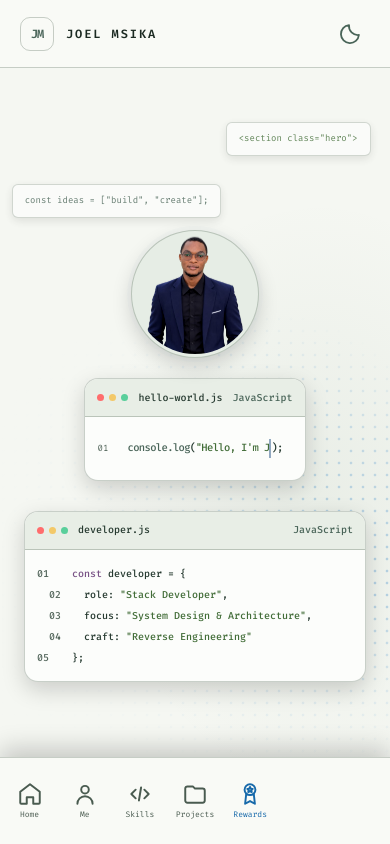
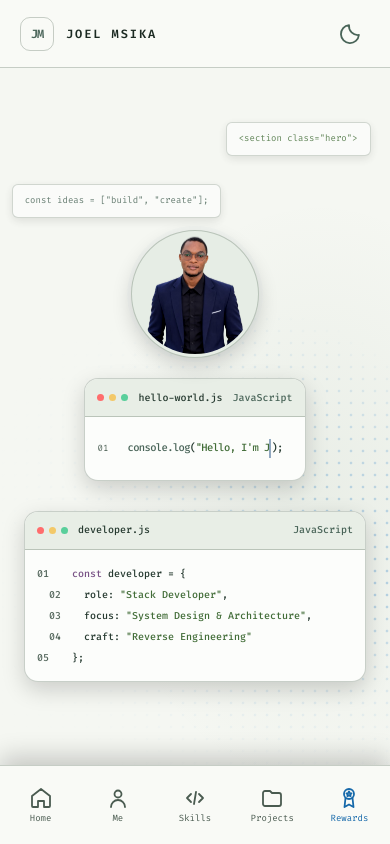
Before and after one commit to joelmsika-pixel/p, a Vue app: page / in a window 390 px wide. Shown: the top 844 px of the page. Built offline with nearby package versions, Linux system fonts and the light colour scheme.

Commit message:
style: update mobile navigation styles by adjusting grid layout and icon sizes in App.vue

```diff
--- a/src/App.vue
+++ b/src/App.vue
@@ -342,14 +342,14 @@ onBeforeUnmount(() => {
       </button>
     </header>
     <nav
-      class="mobile-navigation fixed bottom-0 left-0 z-30 hidden w-full grid-cols-7 items-stretch gap-1 border-t border-[rgba(143,177,225,0.18)] bg-[rgba(7,16,31,0.98)] px-1 pt-1 pb-[calc(6px+env(safe-area-inset-bottom))] shadow-[0_-8px_24px_rgba(0,0,0,0.2)] backdrop-blur-[18px] max-[640px]:grid"
+      class="mobile-navigation fixed bottom-0 left-0 z-30 hidden w-screen grid-cols-5 items-stretch gap-1 border-t border-[rgba(143,177,225,0.18)] bg-[rgba(7,16,31,0.98)] px-1 pt-1 pb-[calc(6px+env(safe-area-inset-bottom))] shadow-[0_-8px_24px_rgba(0,0,0,0.2)] backdrop-blur-[18px] max-[640px]:grid"
       aria-label="Mobile navigation"
     >
       <RouterLink
         v-for="link in navigationLinks"
         :key="link.id"
         :to="`/#${link.id}`"
-        class="flex min-h-[76px] flex-col items-center justify-center gap-1 rounded-xl py-1 font-code text-[8px] leading-none text-[#a7b5ca] no-underline"
+        class="flex min-h-[68px] flex-col items-center justify-center gap-1 rounded-xl py-1 font-code text-[9px] leading-none text-[#a7b5ca] no-underline"
         :class="{ 'text-[#c5e3c9]': activeSection === link.id }"
         :aria-label="link.label"
         :title="link.label"
@@ -362,7 +362,7 @@ onBeforeUnmount(() => {
       >
         <svg
           v-if="link.id === 'home'"
-          class="size-[26px]"
+          class="size-6"
           viewBox="0 0 24 24"
           fill="none"
           stroke="currentColor"
@@ -375,7 +375,7 @@ onBeforeUnmount(() => {
         </svg>
         <svg
           v-else-if="link.id === 'me'"
-          class="size-[26px]"
+          class="size-6"
           viewBox="0 0 24 24"
           fill="none"
           stroke="currentColor"
@@ -389,7 +389,7 @@ onBeforeUnmount(() => {
         </svg>
         <svg
           v-else-if="link.id === 'my-skills'"
-          class="size-[26px]"
+          class="size-6"
           viewBox="0 0 24 24"
           fill="none"
           stroke="currentColor"
@@ -402,7 +402,7 @@ onBeforeUnmount(() => {
         </svg>
         <svg
           v-else-if="link.id === 'projects'"
-          class="size-[26px]"
+          class="size-6"
           viewBox="0 0 24 24"
           fill="none"
           stroke="currentColor"
@@ -415,7 +415,7 @@ onBeforeUnmount(() => {
         </svg>
         <svg
           v-else-if="link.id === 'rewards'"
-          class="size-[26px]"
+          class="size-6"
           viewBox="0 0 24 24"
           fill="none"
           stroke="currentColor"
@@ -429,7 +429,7 @@ onBeforeUnmount(() => {
         </svg>
         <svg
           v-else
-          class="size-[26px]"
+          class="size-6"
           viewBox="0 0 24 24"
           fill="none"
           stroke="currentColor"
```
